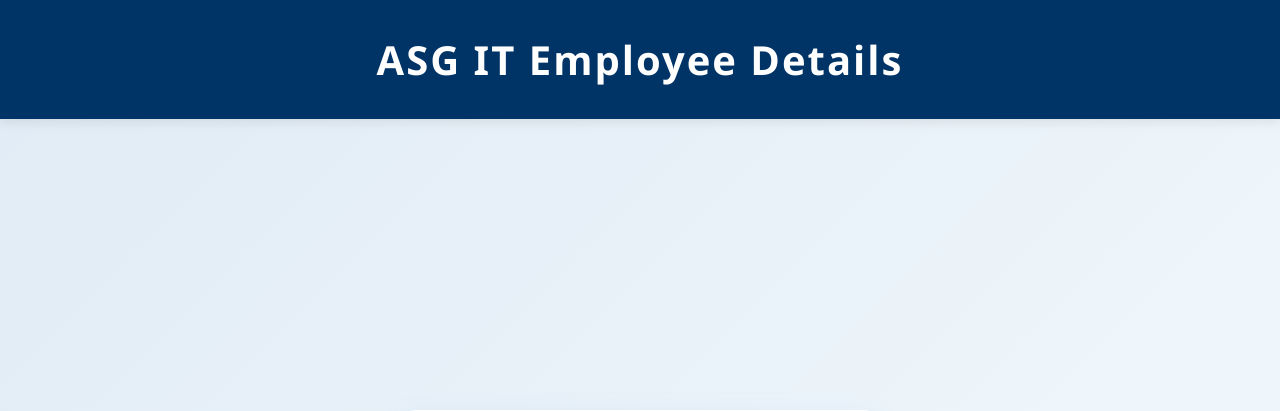
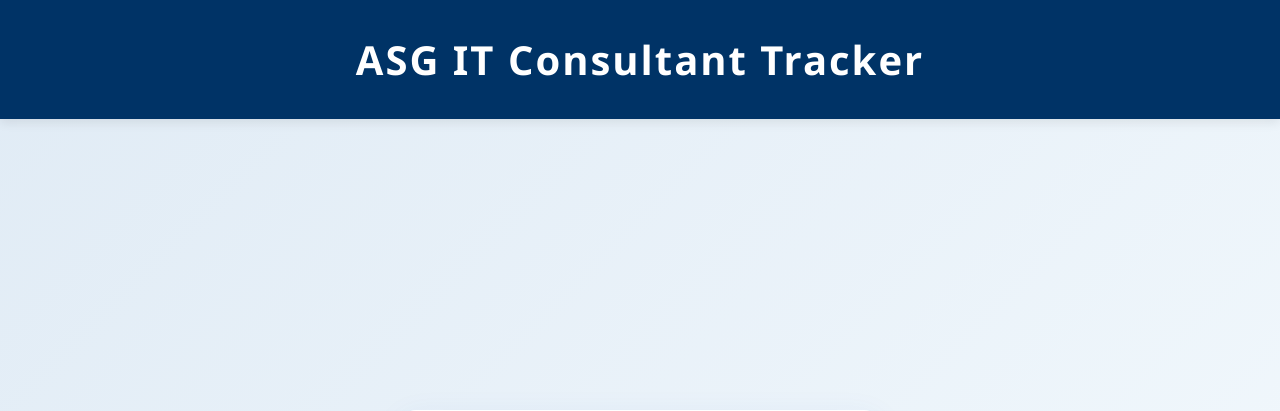
Before and after one commit to madhuchilipi/asg-tracker, a Flask app: template templates/employee.html in a window 1280 px wide. Shown: the top 411 px of the page. Run offline with Flask 3, Linux system fonts and the light colour scheme; the template is opened without the code that fills it, so the values that code supplies are empty.

Commit message:
Update title from 'Employee Details' to 'Consultant Tracker'

```diff
--- a/templates/employee.html
+++ b/templates/employee.html
@@ -69,7 +69,7 @@
 </head>
 <body>
   <div class="banner">
-    ASG IT Employee Details
+    ASG IT Consultant Tracker
   </div>
   <div class="centered-wrapper">
   {% if employee %}
```
